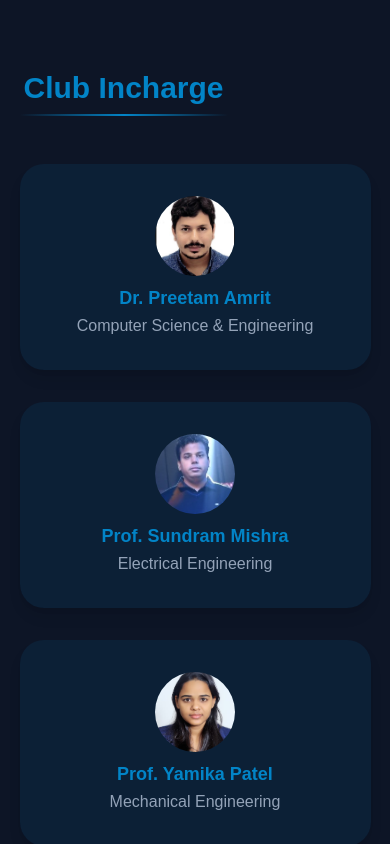
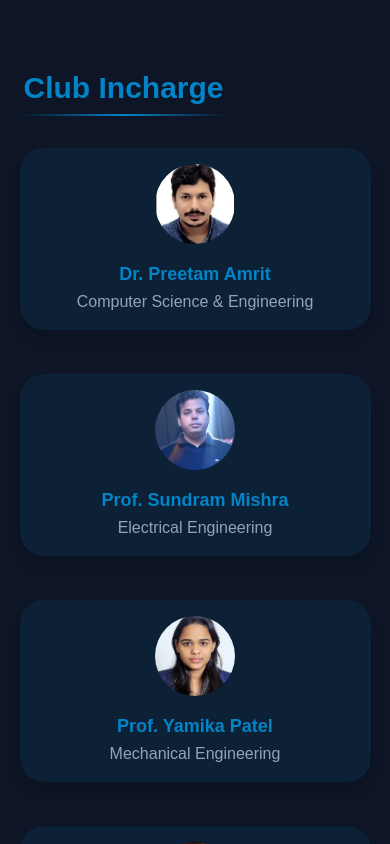
Before and after one commit to themdazad/Techkshitiz-TechnicalClub-Frontend-Demo, a React (Create React App) app: page /government-engineering-college-siwan/technical-club/contacts in a window 390 px wide. Shown: the part 920-1764 px from the top of the page. Built offline with nearby package versions, Linux system fonts and the light colour scheme; no server answers; a web font is replaced by a local one.

Commit message:
faculty card width and gap UI issue fixed

```diff
--- a/src/components/Home/TechkshitizMember.tsx
+++ b/src/components/Home/TechkshitizMember.tsx
@@ -65,7 +65,7 @@ export const TechkshitizMember = () => {
 // Club Incharge Details
 const ClubIncharge = () => {
   return (
-    <section className=" px-[5%] club_incharge">
+    <section className=" px-[5%] club_incharge ">
       <div className="club_incharge_heading max-w-max">
         <h1 className="font-[700] text-[40px] p-1 text-sky-600 max-sm-m:text-[30px]">
           Club Incharge
@@ -79,7 +79,7 @@ const ClubIncharge = () => {
           }}
         />
       </div>
-      <div className="w-full py-4 mt-4 grid lg:grid-cols-4 md:grid-cols-2 grid-cols-1 items-center">
+      <div className="w-full gap-3 mt-4 grid lg:grid-cols-4 md:grid-cols-2 grid-cols-1 items-center">
         <MemberCard
           src={PreetamAmrit}
           name="Dr. Preetam Amrit"
@@ -262,9 +262,9 @@ const MemberCard = ({ src, name, role }) => {
   return (
     <>
       {/* members details card  */}
-      <div className="p-8 m-4  max-w-sm max-sm:w-full space-y-2 mx-auto bg-sky-600/10 rounded-3xl shadow-lg sm:flex sm:items-center sm:space-y-2 sm:space-x-6">
+           <div className="p-4 sm:p-8 m-4 max-w-sm w-full space-y-4 mx-auto bg-sky-600/10 rounded-3xl shadow-lg flex flex-col sm:flex-row sm:items-center sm:space-y-0 sm:space-x-6">
         <img
-          className="block aspect-square h-20 object-cover mx-auto  rounded-full sm:mx-0 sm:shrink-0"
+          className="block aspect-square h-20 w-20 object-cover mx-auto rounded-full sm:mx-0 sm:shrink-0"
           src={src}
           alt="faculty's profile"
         />
```
